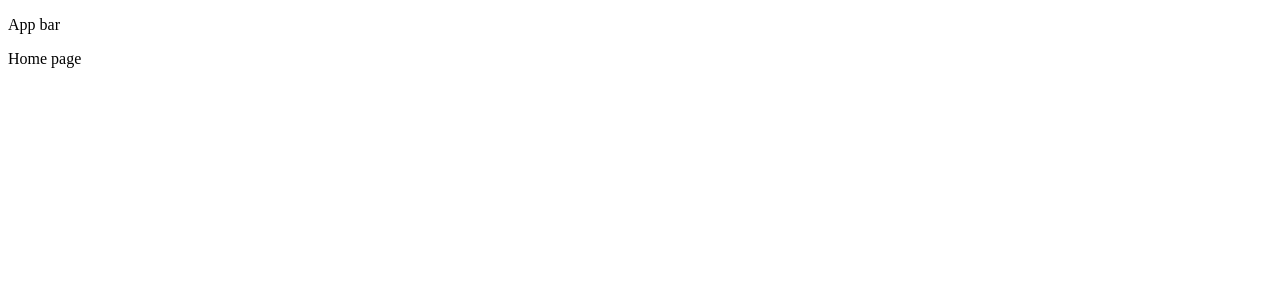
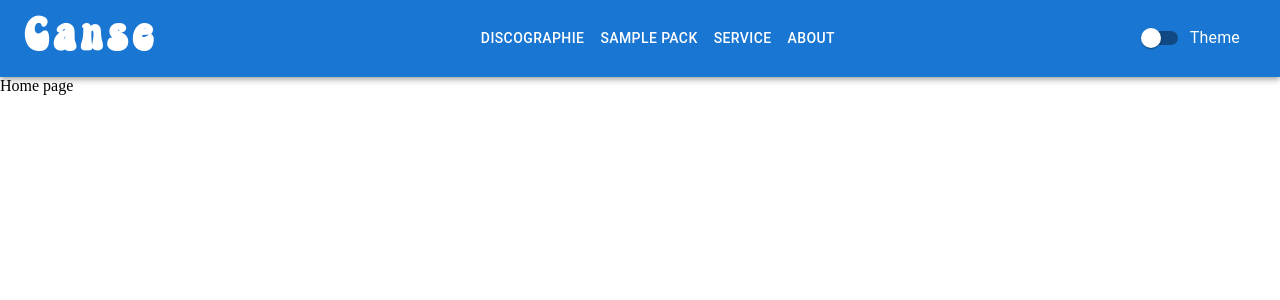
Before and after one commit to CanseFr/Discography, a React (Vite) app: page / in a window 1280 px wide. Shown: the top 300 px of the page. Built offline with nearby package versions, Linux system fonts and the light colour scheme.

Commit message:
:sparkles: Create page, route and dark mode

```diff
--- /dev/null
+++ b/src/common/theme/index.ts
@@ -0,0 +1,15 @@
+import {createTheme} from "@mui/material";
+
+export const theme = createTheme({
+    colorSchemes: {
+        dark: true,
+    },
+    // palette: {
+    //     primary: {
+    //         main: "#000000",
+    //     },
+    //     secondary: {
+    //         main: "#383838",
+    //     }
+    // }
+});
--- a/src/components/top-bar/index.tsx
+++ b/src/components/top-bar/index.tsx
@@ -1,10 +1,72 @@
 import {Outlet} from "react-router";
+// import NightlightIcon from '@mui/icons-material/Nightlight';
+// import WbSunnyIcon from '@mui/icons-material/WbSunny';
+import AppBar from '@mui/material/AppBar';
+import Box from '@mui/material/Box';
+import Toolbar from '@mui/material/Toolbar';
+import Typography from '@mui/material/Typography';
+import Container from '@mui/material/Container';
+import Button from '@mui/material/Button';
+import {Grid2} from "@mui/material";
+import FormControlLabel from '@mui/material/FormControlLabel';
+import Switch from '@mui/material/Switch';
+import {useColorScheme} from '@mui/material/styles';
 
-export const TopBar = () =>{
+const pages = ['Discographie', 'Sample Pack', 'Service', 'About'];
+const link = ['disco', 'sample', 'service', 'about'];
+
+export const TopBar = () => {
+
+    const {mode, setMode} = useColorScheme();
+    if (!mode) {
+        return null;
+    }
     return (
         <>
-        <p>App bar</p>
-        <Outlet/>
+            <AppBar position="static">
+                <Container maxWidth="xl">
+                    <Toolbar disableGutters sx={{display: 'flex', flexDirection: 'row', justifyContent: 'space-between'}}>
+                        <Grid2>
+                            <Typography
+                                variant="h6"
+                                noWrap
+                                component="a"
+                                href="/"
+                                className="groovy-front"
+                                sx={{
+                                    mr: 2,
+                                    display: {xs: 'none', md: 'flex'},
+                                    fontSize: "3rem",
+                                    fontFamily: "groovy",
+                                    fontWeight: 700,
+                                    letterSpacing: '.3rem',
+                                    color: 'inherit',
+                                    textDecoration: 'none',
+                                }}
+                            >
+                                Canse
+                            </Typography>
+                        </Grid2>
+                        <Grid2>
+                            <Box sx={{flexGrow: 1, display: {xs: 'none', md: 'flex'}}}>
+                                {pages.map((page, index) => (
+                                    <Button
+                                        key={page}
+                                        sx={{my: 2, color: 'white', display: 'block'}}
+                                        href={link[index]}
+                                    >
+                                        {page}
+                                    </Button>
+                                ))}
+                            </Box>
+                        </Grid2>
+                        <Grid2>
+                            <FormControlLabel control={<Switch onChange={(e) => e.target.checked ? setMode("dark") : setMode("light")}/>} label="Theme"/>
+                        </Grid2>
+                    </Toolbar>
+                </Container>
+            </AppBar>
+            <Outlet/>
         </>
     )
 }
--- a/src/main.tsx
+++ b/src/main.tsx
@@ -2,13 +2,26 @@ import {createRoot} from 'react-dom/client'
 import {BrowserRouter, Route, Routes} from "react-router";
 import {Home} from "./pages/home";
 import {TopBar} from "./components/top-bar";
+import "./index.css";
+import {theme} from "./common/theme";
+import {ThemeProvider} from "@mui/material";
+import {DiscographyPage} from "./pages/discography";
+import {SamplePackPage} from "./pages/sample-pack";
+import {AboutPage} from "./pages/about";
+import {ServicePage} from "./pages/service";
 
 createRoot(document.getElementById('root')!).render(
+    <ThemeProvider theme={theme}>
         <BrowserRouter>
             <Routes>
-            <Route path="/" element={<TopBar/>} >
+                <Route path="/" element={<TopBar/>}>
                     <Route index element={<Home/>}/>
+                    <Route path="disco" element={<DiscographyPage/>}/>
+                    <Route path="sample" element={<SamplePackPage/>}/>
+                    <Route path="service" element={<ServicePage/>}/>
+                    <Route path="about" element={<AboutPage/>}/>
                 </Route>
             </Routes>
         </BrowserRouter>
+    </ThemeProvider>
 )
--- /dev/null
+++ b/src/pages/about/index.tsx
@@ -0,0 +1,5 @@
+export const AboutPage = () => {
+    return(
+        <p>about page</p>
+    )
+}
--- /dev/null
+++ b/src/pages/discography/index.tsx
@@ -0,0 +1,5 @@
+export const DiscographyPage = () => {
+    return (
+        <p>disco</p>
+    )
+}
--- /dev/null
+++ b/src/pages/sample-pack/index.tsx
@@ -0,0 +1,7 @@
+export const SamplePackPage = () => {
+    return (
+        <p>
+            SamplePackPage
+        </p>
+    )
+}
--- /dev/null
+++ b/src/pages/service/index.tsx
@@ -0,0 +1,5 @@
+export const ServicePage = ()=>{
+    return(
+        <p>Service page</p>
+    )
+}
```
Lines whose indentation alone changed are shown as unchanged.
